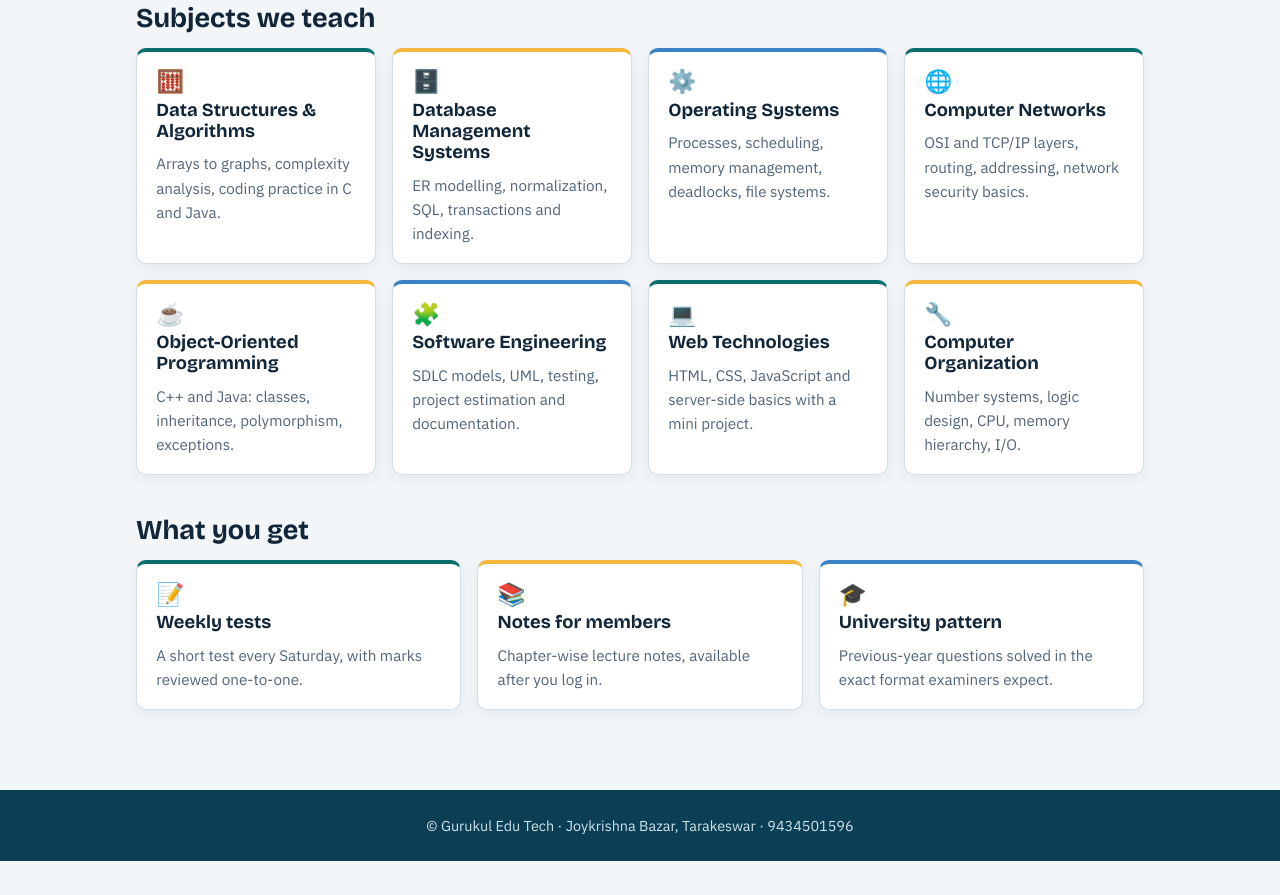
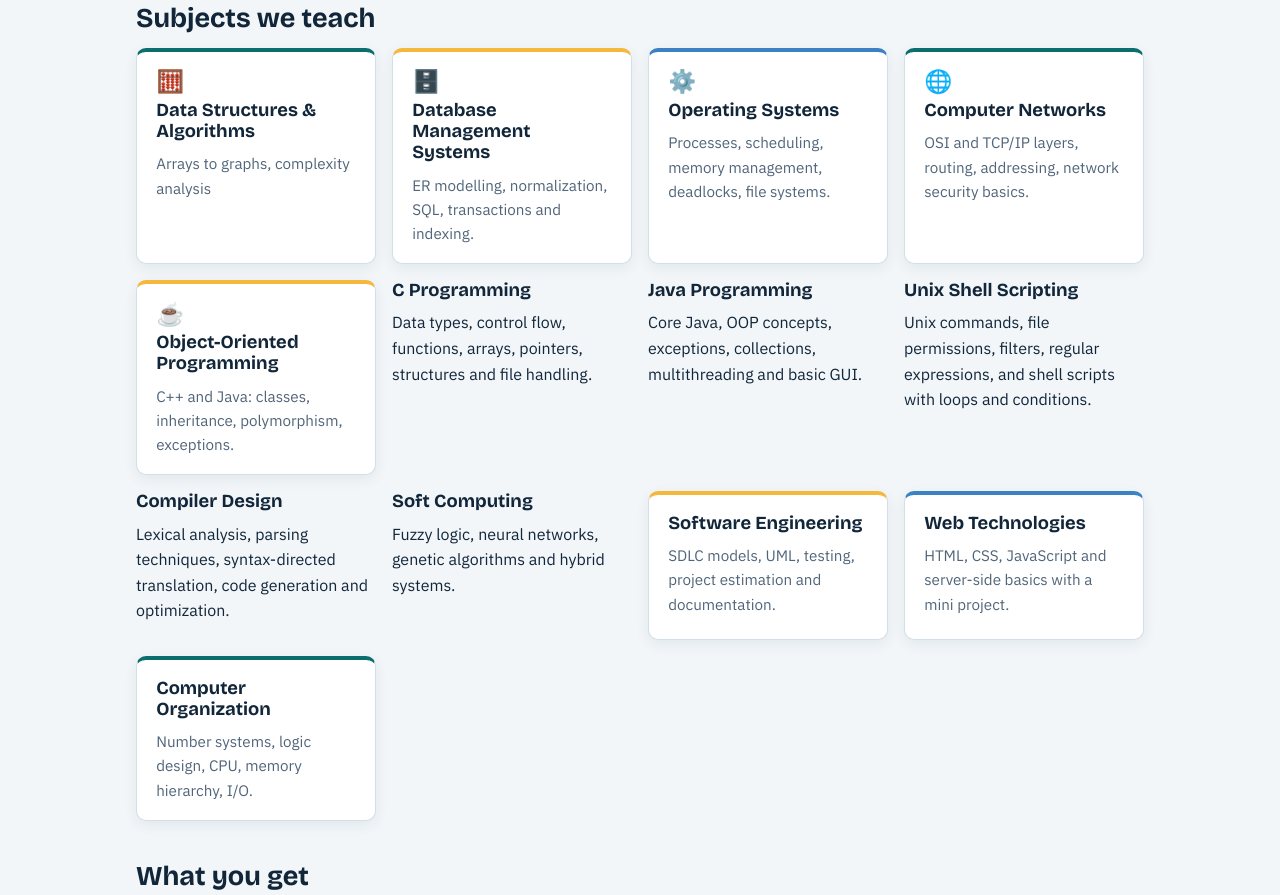
Before and after one commit to gurukul-edutech/gurukul-edutech, a plain HTML site: page index.html in a window 1280 px wide. Shown: the part 587-1482 px from the top of the page. Before the commit the page ends 1448 px from the top, so only its background shows below. Drawn offline with nearby package versions, Linux system fonts and the light colour scheme.

Commit message:
Update index.html

```diff
--- a/index.html
+++ b/index.html
@@ -92,11 +92,35 @@ footer{background:#0a3f55;color:#cfe3ea;border:0;margin-top:2rem}
 </div>
 <h2>Subjects we teach</h2>
 <div class="grid">
-<div class="box"><h3>Data Structures &amp; Algorithms</h3><p>Arrays to graphs, complexity analysis, coding practice in C and Java.</p></div>
+<div class="box"><h3>Data Structures &amp; Algorithms</h3><p>Arrays to graphs, complexity analysis</p></div>
 <div class="box"><h3>Database Management Systems</h3><p>ER modelling, normalization, SQL, transactions and indexing.</p></div>
 <div class="box"><h3>Operating Systems</h3><p>Processes, scheduling, memory management, deadlocks, file systems.</p></div>
 <div class="box"><h3>Computer Networks</h3><p>OSI and TCP/IP layers, routing, addressing, network security basics.</p></div>
 <div class="box"><h3>Object-Oriented Programming</h3><p>C++ and Java: classes, inheritance, polymorphism, exceptions.</p></div>
+<article class="card">
+  <h3>C Programming</h3>
+  <p>Data types, control flow, functions, arrays, pointers, structures and file handling.</p>
+</article>
+
+<article class="card">
+  <h3>Java Programming</h3>
+  <p>Core Java, OOP concepts, exceptions, collections, multithreading and basic GUI.</p>
+</article>
+
+<article class="card">
+  <h3>Unix Shell Scripting</h3>
+  <p>Unix commands, file permissions, filters, regular expressions, and shell scripts with loops and conditions.</p>
+</article>
+
+<article class="card">
+  <h3>Compiler Design</h3>
+  <p>Lexical analysis, parsing techniques, syntax-directed translation, code generation and optimization.</p>
+</article>
+
+<article class="card">
+  <h3>Soft Computing</h3>
+  <p>Fuzzy logic, neural networks, genetic algorithms and hybrid systems.</p>
+</article>
 <div class="box"><h3>Software Engineering</h3><p>SDLC models, UML, testing, project estimation and documentation.</p></div>
 <div class="box"><h3>Web Technologies</h3><p>HTML, CSS, JavaScript and server-side basics with a mini project.</p></div>
 <div class="box"><h3>Computer Organization</h3><p>Number systems, logic design, CPU, memory hierarchy, I/O.</p></div>
```
